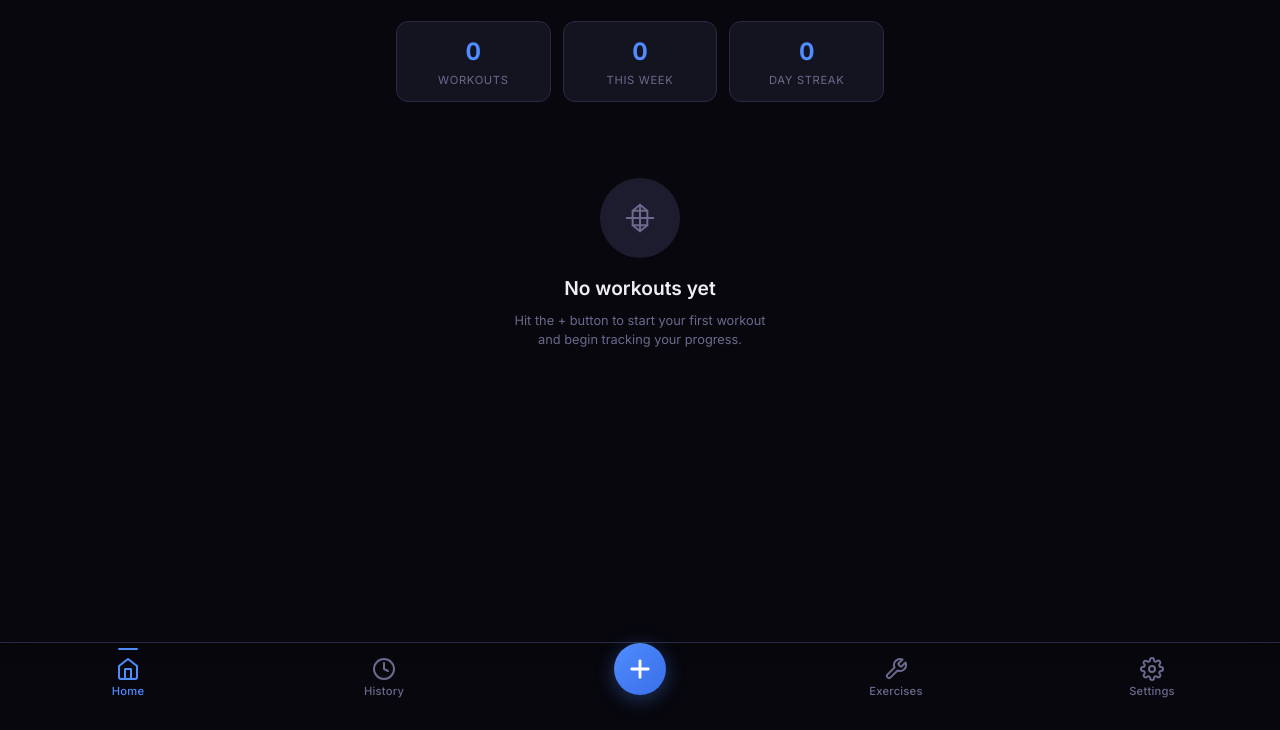
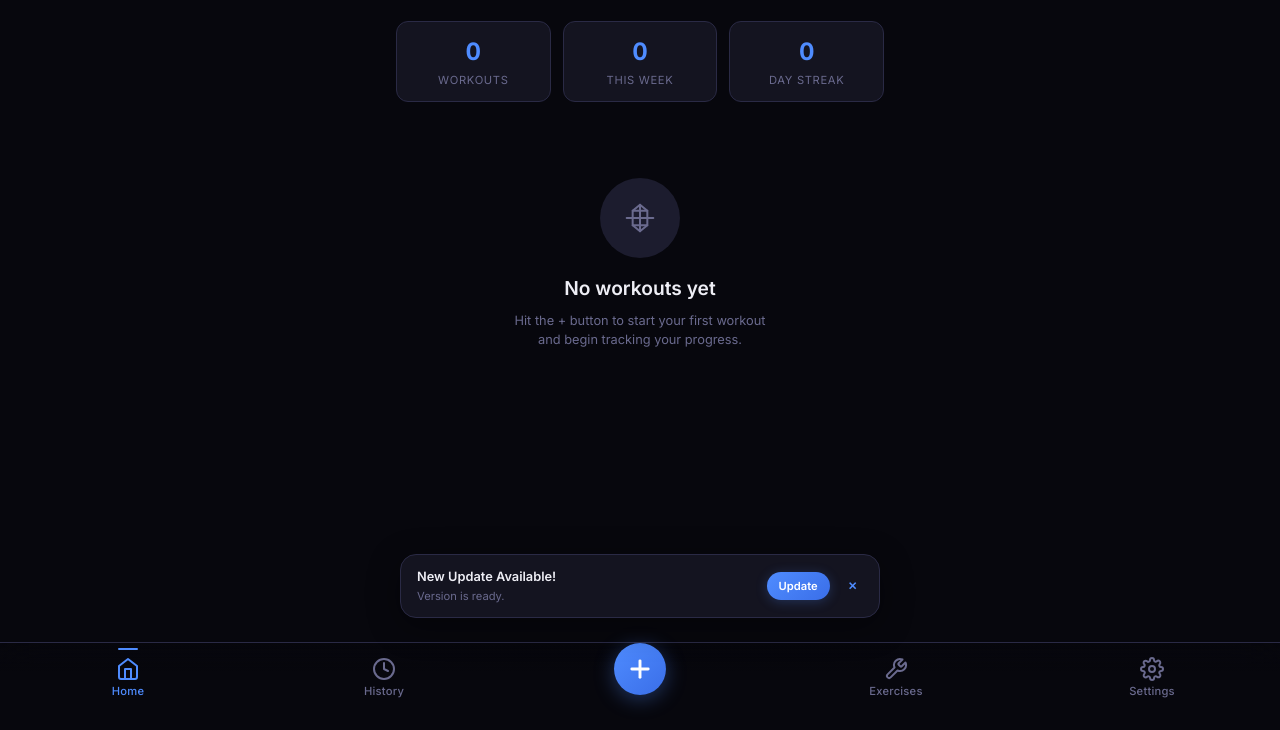
Before and after one commit to SynthSyntax/Iron-Log, a website with bundled scripts: page index.html in a window 1280 px wide. Shown: the part 86-816 px from the top of the page. Built offline with nearby package versions, Linux system fonts and the light colour scheme; no server answers.

Commit message:
Fix update banner horizontal centering

```diff
--- a/index.html
+++ b/index.html
@@ -90,7 +90,7 @@
   </div>
 
   <!-- Update Banner -->
-  <div id="update-banner" class="install-banner hidden">
+  <div id="update-banner" class="install-banner">
     <div class="install-banner-content">
       <div class="install-banner-text">
         <strong>New Update Available!</strong>
--- a/src/style.css
+++ b/src/style.css
@@ -1125,8 +1125,9 @@ a {
 .install-banner {
   position: fixed;
   bottom: calc(var(--nav-height) + var(--safe-bottom) + 24px);
-  left: 50%;
-  transform: translateX(-50%);
+  left: 16px;
+  right: 16px;
+  margin: 0 auto;
   z-index: 200; /* Increased to sit above the nav bar (z-index 100) */
   width: calc(100% - 32px);
   max-width: 480px;
```
